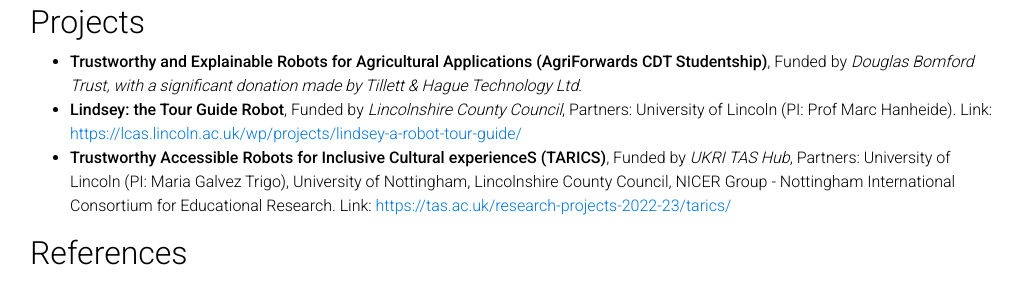
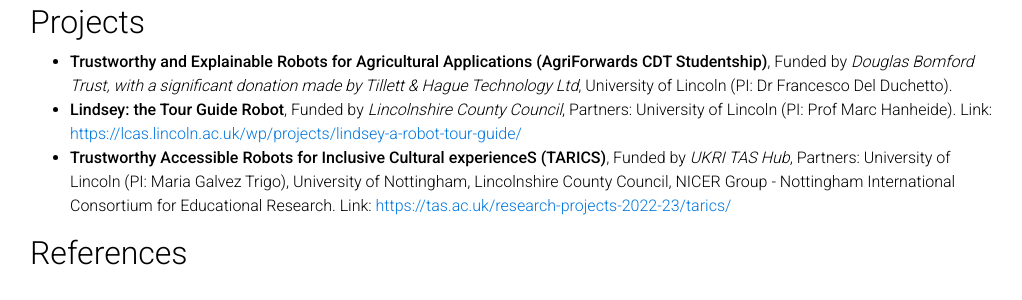
Before and after one commit to francescodelduchetto/francescodelduchetto.github.io, a Jekyll site: the page built from _projects/autonomy.md, in a window 1280 px wide and 1396 px high, cut to the strip 922-1222 px from the top of the window. Shown: the whole strip, without its empty margins (125-1147 px from the left). Built offline with Jekyll 4.4.1, drawn with Linux system fonts in a browser that asks for light colours; comment, search, counter and statistics services are not loaded; a style sheet for code colours, icons or effects is not loaded.

Commit message:
Update autonomy.md

```diff
--- a/_projects/autonomy.md
+++ b/_projects/autonomy.md
@@ -29,6 +29,6 @@ related_publications: das2022unified, polvara2021navigate, del2019lindsey, del20
 </div>
 
 ## Projects
-- **Trustworthy and Explainable Robots for Agricultural Applications (AgriForwards CDT Studentship)**, Funded by *Douglas Bomford Trust, with a significant donation made by Tillett & Hague Technology Ltd*.
+- **Trustworthy and Explainable Robots for Agricultural Applications (AgriForwards CDT Studentship)**, Funded by *Douglas Bomford Trust, with a significant donation made by Tillett & Hague Technology Ltd*, University of Lincoln (PI: Dr Francesco Del Duchetto).
 - **Lindsey: the Tour Guide Robot**, Funded by *Lincolnshire County Council*, Partners: University of Lincoln (PI: Prof Marc Hanheide). Link: <a href="https://lcas.lincoln.ac.uk/wp/projects/lindsey-a-robot-tour-guide">https://lcas.lincoln.ac.uk/wp/projects/lindsey-a-robot-tour-guide/</a>
 - **Trustworthy Accessible Robots for Inclusive Cultural experienceS (TARICS)**, Funded by *UKRI TAS Hub*, Partners: University of Lincoln (PI: Maria Galvez Trigo), University of Nottingham, Lincolnshire County Council, NICER Group - Nottingham International Consortium for Educational Research. Link: <a href="https://tas.ac.uk/research-projects-2022-23/tarics/">https://tas.ac.uk/research-projects-2022-23/tarics/</a>
```
